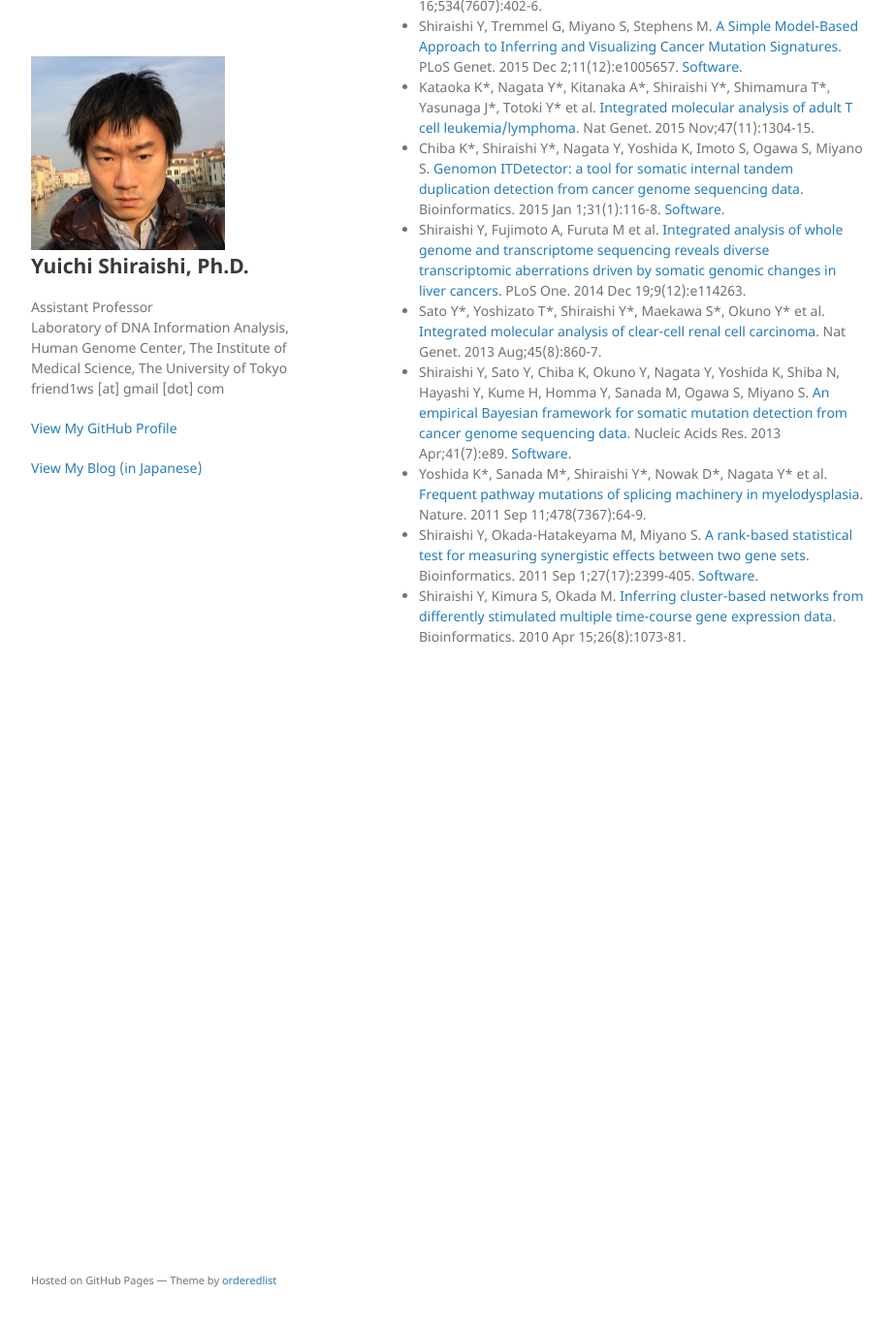
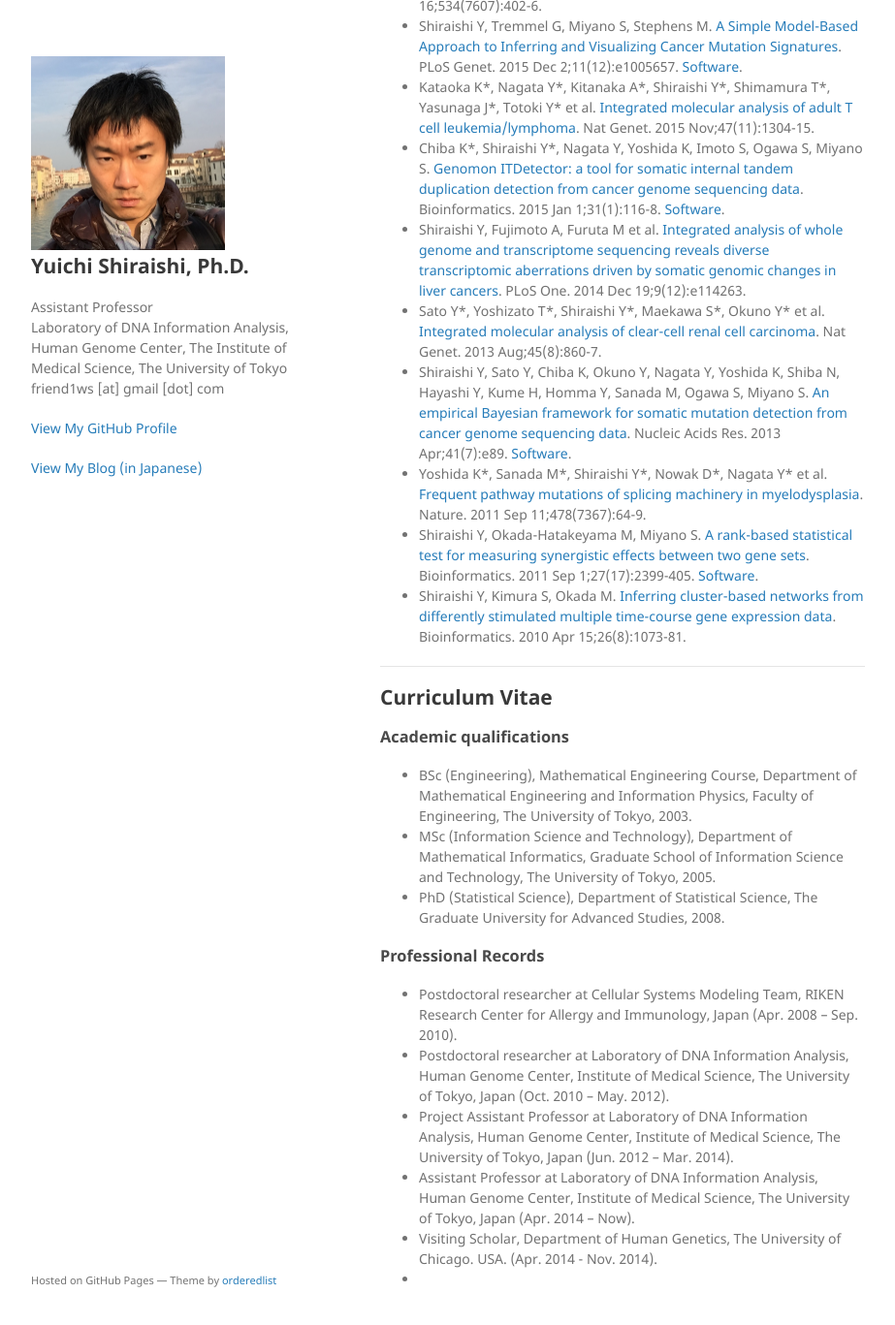
Before and after one commit to friend1ws/friend1ws.github.io, a Jekyll site: the page built from index.md, in a window 1280 px wide and 1400 px high, scrolled down 1637 px. Shown: the top 1367 px of the window at 97% size, without its empty margins (178-1101 px from the left). Built offline with Jekyll 4.4.1, drawn with Linux system fonts in a browser that asks for light colours; our own code applies the rules of GitHub Pages for plain Markdown files; before the commit the page ends 2374 px from its top, so only the background shows below that.

Commit message:
Update index.md

```diff
--- a/index.md
+++ b/index.md
@@ -105,3 +105,22 @@ Bioinformatics. 2011 Sep 1;27(17):2399-405.
 * Shiraishi Y, Kimura S, Okada M.
 [Inferring cluster-based networks from differently stimulated multiple time-course gene expression data](https://academic.oup.com/bioinformatics/article/26/8/1073/208191).
 Bioinformatics. 2010 Apr 15;26(8):1073-81.
+
+---
+
+## [](#header-2)Curriculum Vitae
+
+### [](#header-3)Academic qualifications
+
+* BSc (Engineering), Mathematical Engineering Course, Department of Mathematical Engineering and Information Physics, Faculty of Engineering, The University of Tokyo, 2003.
+* MSc (Information Science and Technology), Department of Mathematical Informatics, Graduate School of Information Science and Technology, The University of Tokyo, 2005.
+* PhD (Statistical Science), Department of Statistical Science, The Graduate University for Advanced Studies, 2008.
+
+### [](#header-3)Professional Records
+
+* Postdoctoral researcher at Cellular Systems Modeling Team, RIKEN Research Center for Allergy and Immunology, Japan (Apr. 2008 – Sep. 2010).
+* Postdoctoral researcher at Laboratory of DNA Information Analysis, Human Genome Center, Institute of Medical Science, The University of Tokyo, Japan (Oct. 2010 – May. 2012).
+* Project Assistant Professor at Laboratory of DNA Information Analysis, Human Genome Center, Institute of Medical Science, The University of Tokyo, Japan (Jun. 2012 – Mar. 2014).
+* Assistant Professor at Laboratory of DNA Information Analysis, Human Genome Center, Institute of Medical Science, The University of Tokyo, Japan (Apr. 2014 – Now).
+* Visiting Scholar, Department of Human Genetics, The University of Chicago. USA. (Apr. 2014 - Nov. 2014).
+*
```
